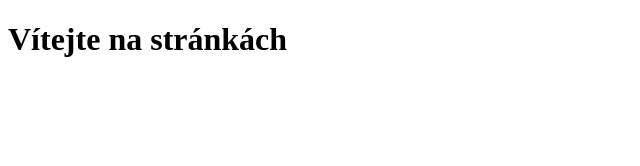
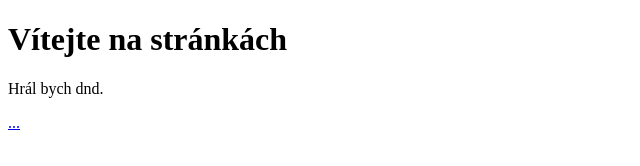
Before and after one commit to 113zewik/testhtml5, a plain HTML site: page index.html in a window 1280 px wide. Shown: the whole page, without its empty margins (0-640 px from the left). Drawn offline with Linux system fonts and the light colour scheme.

Commit message:
Add paragraph and link to index.html

```diff
--- a/index.html
+++ b/index.html
@@ -7,5 +7,9 @@
 </head>
 <body>
     <h1>Vítejte na stránkách</h1>
+    <p>
+        Hrál bych dnd.
+    </p>
+    <a href="www.jirovcovka.cz"> ... </a>
 </body>
 </html>
```
